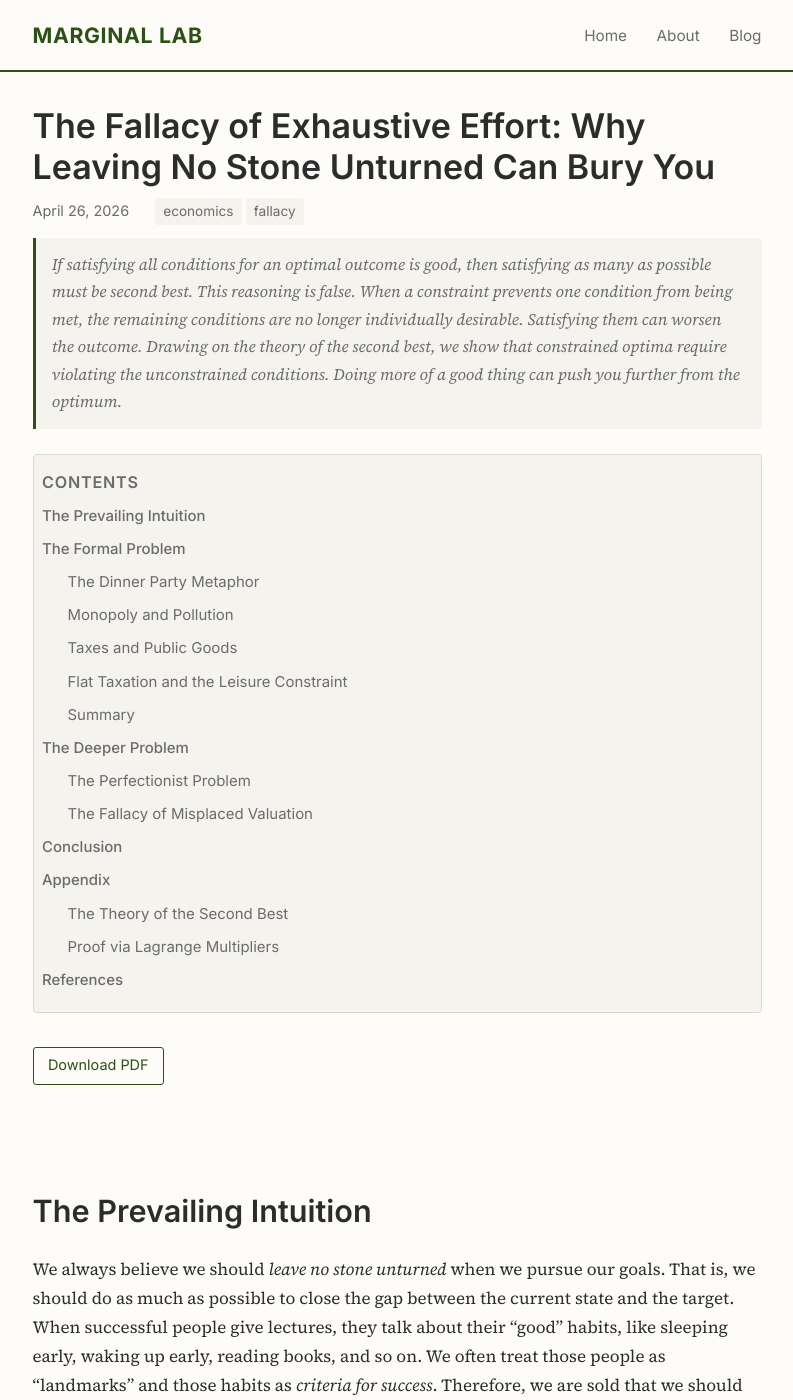
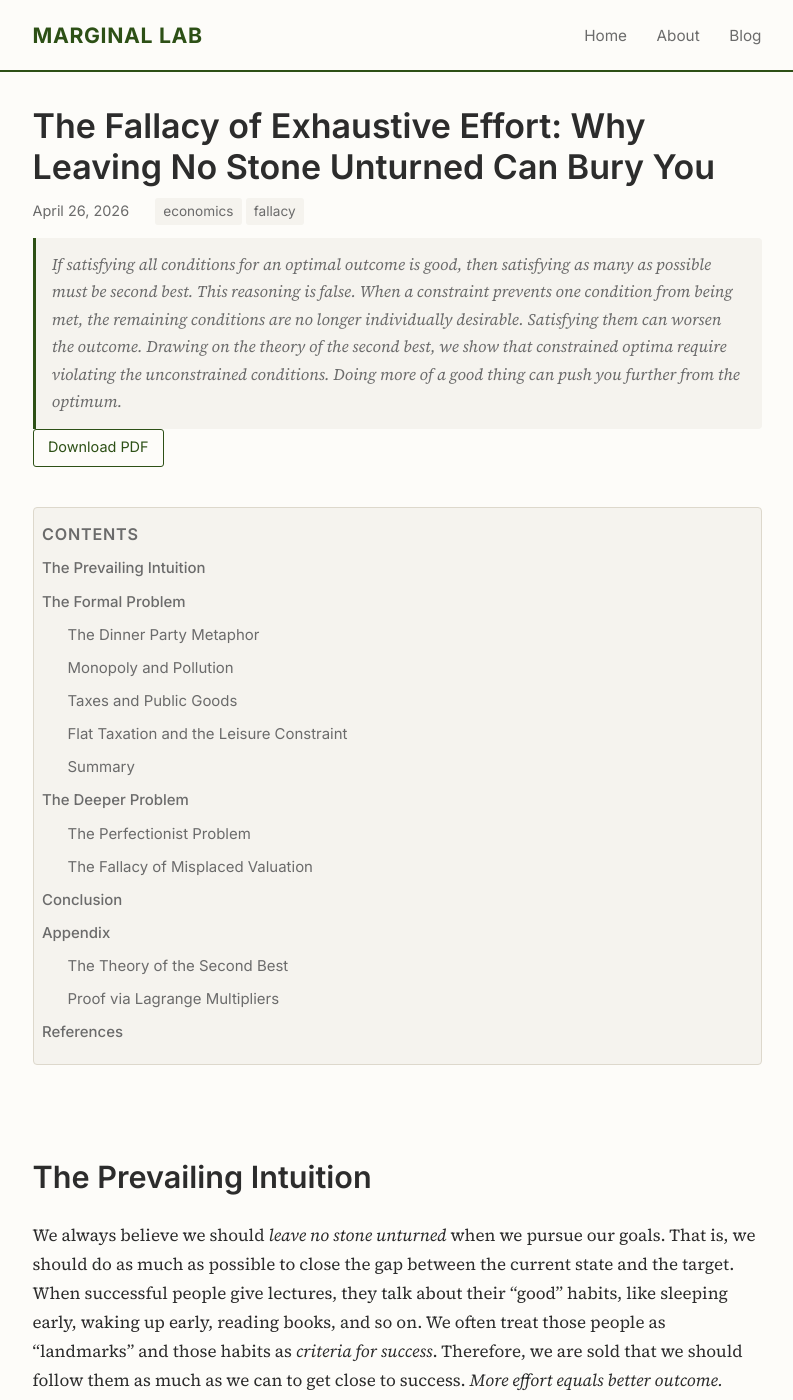
Before and after one commit to marginallabs/marginallabs.github.io, a Jekyll site: the page built from _posts/2026-04-26-The-Fallacy-of-Exhaustive-Effort.md, in a window 1280 px wide and 1400 px high. Shown: the whole window, without its empty margins (243-1036 px from the left). Built offline with Jekyll 4.4.1, drawn with Linux system fonts in a browser that asks for light colours.

Commit message:
Move PDF button to layout: between abstract and TOC

```diff
--- a/_layouts/post.html
+++ b/_layouts/post.html
@@ -16,6 +16,9 @@ layout: default
     </div>
     {% if page.abstract %}
       <p class="post-abstract">{{ page.abstract }}</p>
+    {% endif %}
+    {% if page.pdf %}
+      <a class="pdf-download" href="{{ page.pdf | relative_url }}" target="_blank">Download PDF</a>
     {% endif %}
   </header>
   {% if content contains '<h2' or content contains '<h3' %}
```
Also changed, not shown: _posts/2026-04-26-The-Fallacy-of-Exhaustive-Effort.md (+1 -2 lines).
